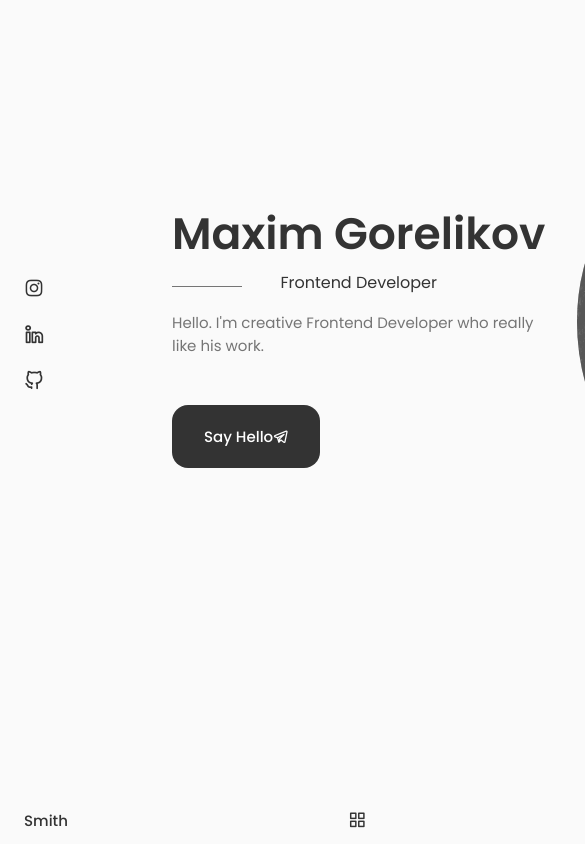
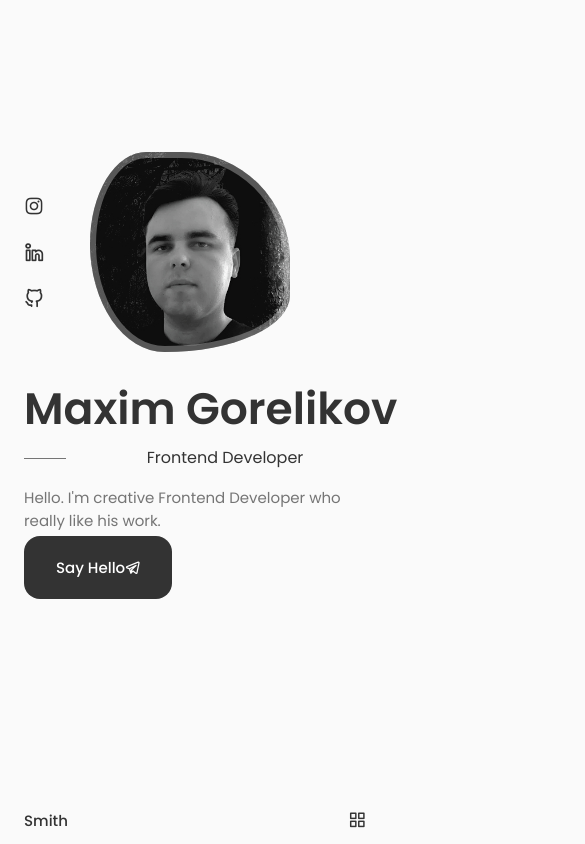
Before and after one commit to SeltikeS/portfolio, a React (Create React App) app: page / in a window 390 px wide. Shown: the top 844 px of the page, 585 px wide, since content can reach past the window. Built offline with nearby package versions, Linux system fonts and the light colour scheme.

Commit message:
Create ScrollDown component

```diff
--- a/src/components/Home/Home.jsx
+++ b/src/components/Home/Home.jsx
@@ -2,11 +2,12 @@
 import './home.css';
 import Social from "./Social";
 import Data from "./Data";
+import ScrollDown from "./ScrollDown";
 
 const Home = () => {
   return (
     <section className="home section" id="home">
-      <div className="home__container container">
+      <div className="home__container container grid">
         <div className="home__content grid">
           <Social />
 
@@ -16,6 +17,8 @@
 
           <Data />
         </div>
+
+        <ScrollDown />
       </div>
     </section>
   );
--- /dev/null
+++ b/src/components/Home/ScrollDown.jsx
@@ -0,0 +1,49 @@
+import React from "react"
+
+const ScrollDown = () => {
+  return (
+    <div className="home__scroll">
+      <a href="#about" className="home__scroll-button button--flex">
+        <svg
+          width="32px"
+          height="32px"
+          className="home__scroll-mouse"
+          viewBox="0 0 247 390"
+          version="1.1"
+          xmlns="http://www.w3.org/2000/svg"
+          xmlnsXlink="http://www.w3.org/1999/xlink"
+          style={{
+            fillRule: "evenodd",
+            clipRule: "evenodd",
+            strokeLinecap: "round",
+            strokeLinejoin: "round",
+            strokeMiterlimit: "1.5",
+          }}
+        >
+          <path
+            className="wheel"
+            d="M123.359,79.775l0,72.843"
+            style={{
+              fill: "none",
+              stroke: "var(--title-color)",
+              strokeWidth: "20px",
+            }}
+          ></path>
+          <path
+            id="mouse"
+            d="M236.717,123.359c0,-62.565 -50.794,-113.359 -113.358,-113.359c-62.565,0 -113.359,50.794 -113.359,113.359l0,143.237c0,62.565 50.794,113.359 113.359,113.359c62.564,0 113.358,-50.794 113.358,-113.359l0,-143.237Z"
+            style={{
+              fill: "none",
+              stroke: "var(--title-color)",
+              strokeWidth: "20px",
+            }}
+          ></path>
+        </svg>
+        <span className="home__scroll-name">Scroll Down</span>
+        <i className="uil uil-arrow-down home__scroll-arrow"></i>
+      </a>
+    </div>
+  )
+}
+
+export default ScrollDown
--- a/src/components/Home/home.css
+++ b/src/components/Home/home.css
@@ -1,3 +1,7 @@
+.home__container {
+  row-gap: 7rem;
+}
+
 .home__content {
   grid-template-columns: 116px repeat(2, 1fr);
   padding-top: 5.5rem;
@@ -73,3 +77,102 @@
     border-radius: 60% 40% 30% 70% / 60% 30% 70% 40%;
   }
 }
+
+.home__scroll {
+  margin-left: 9.25rem;
+}
+
+.wheel {
+  animation: scroll 2s ease infinite;
+}
+
+@keyframes scroll {
+  0% {
+   transform: translateY(0);
+  }
+
+  30% {
+    transform: translateY(3.75rem);
+  }
+}
+
+.home__scroll-name {
+  color: var(--title-color);
+  font-weight: var(--font-medium);
+  margin-right: var(--mb-0-25);
+  margin-left: 2px;
+}
+
+.home__scroll-arrow {
+  font-size: 1.25rem;
+  color: var(--title-color);
+}
+
+/* Breakpoints */
+/* Large devices */
+@media screen and (max-width: 992px) {
+  .home__content {
+    grid-template-columns: 100px repeat(2, 1fr);
+    column-gap: 1.25rem;
+  }
+
+  .home__subtitle {
+    padding-left: 3.75rem;
+    margin-bottom: var(--mb-1);
+  }
+
+  .home__subtitle::before {
+    width: 42px;
+    top: 0.8rem;
+  }
+
+  .home__description {
+    max-width: initial;
+    margin-bottom: var(--mb-0-25);
+  }
+
+  .home__img {
+    width: 250px;
+    height: 250px;
+    box-shadow: inset 0 0 0 8px rgb(255 255 255 / 30%);
+  }
+
+  .home__scroll {
+    margin-left: 7.5rem;
+  }
+}
+
+/* Medium devices */
+@media screen and (max-width: 768px) {
+  .home__content {
+    grid-template-columns: 0.5fr 3fr;
+    padding-top: 3.5rem;
+  }
+
+  .home__img {
+    order: initial;
+    justify-self: initial;
+  }
+
+  .home__data {
+    grid-column: 1/3;
+  }
+
+  .home__img {
+    box-shadow: inset 0 0 0 6px rgb(255 255 255 / 30%);
+    width: 200px;
+    height: 200px;
+  }
+
+  .home__scroll {
+    display: none;
+  }
+}
+
+/* Small devices */
+@media screen and (max-width: 350px) {
+  .home__img {
+    width: 180px;
+    height: 180px;
+  }
+}
```
